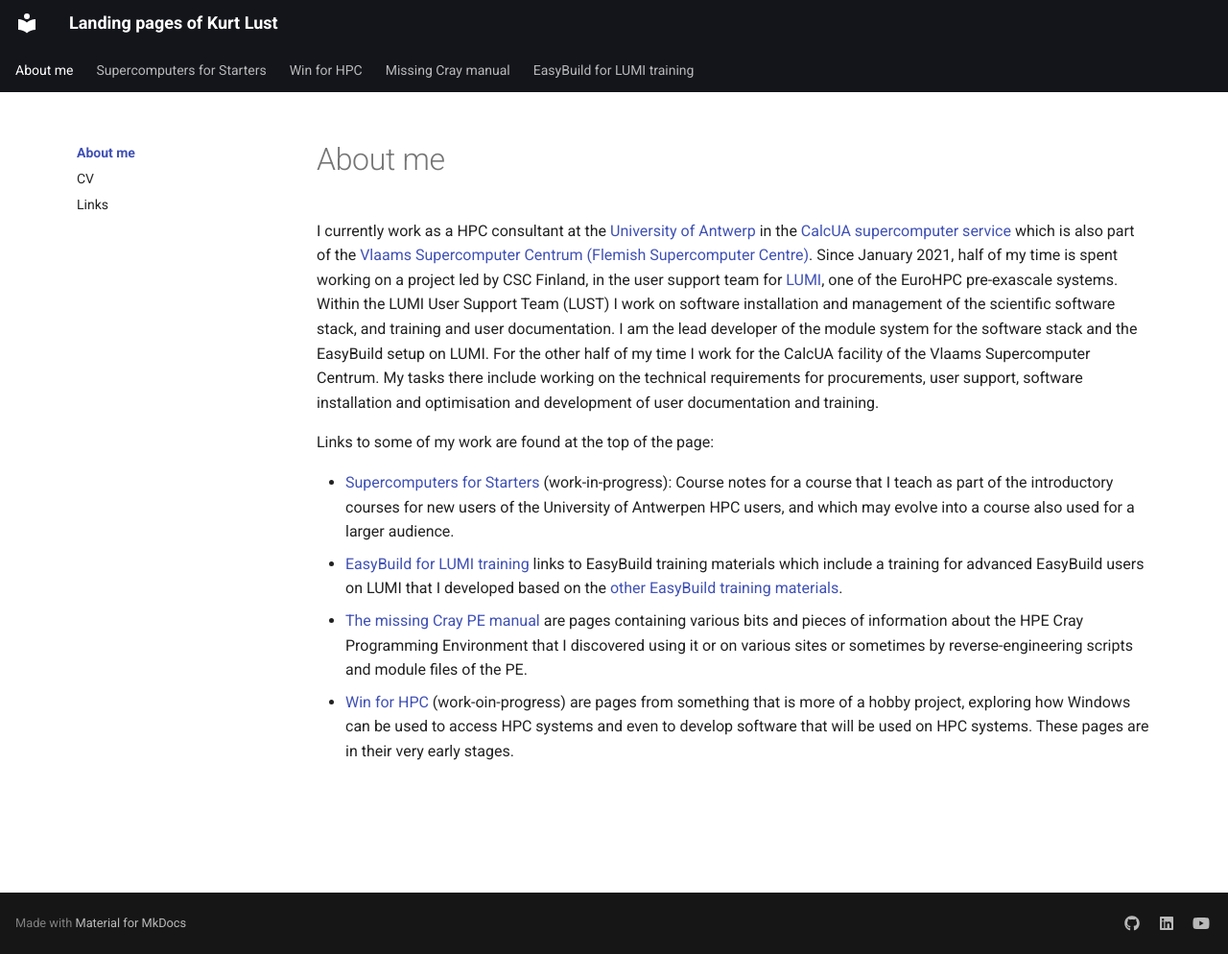
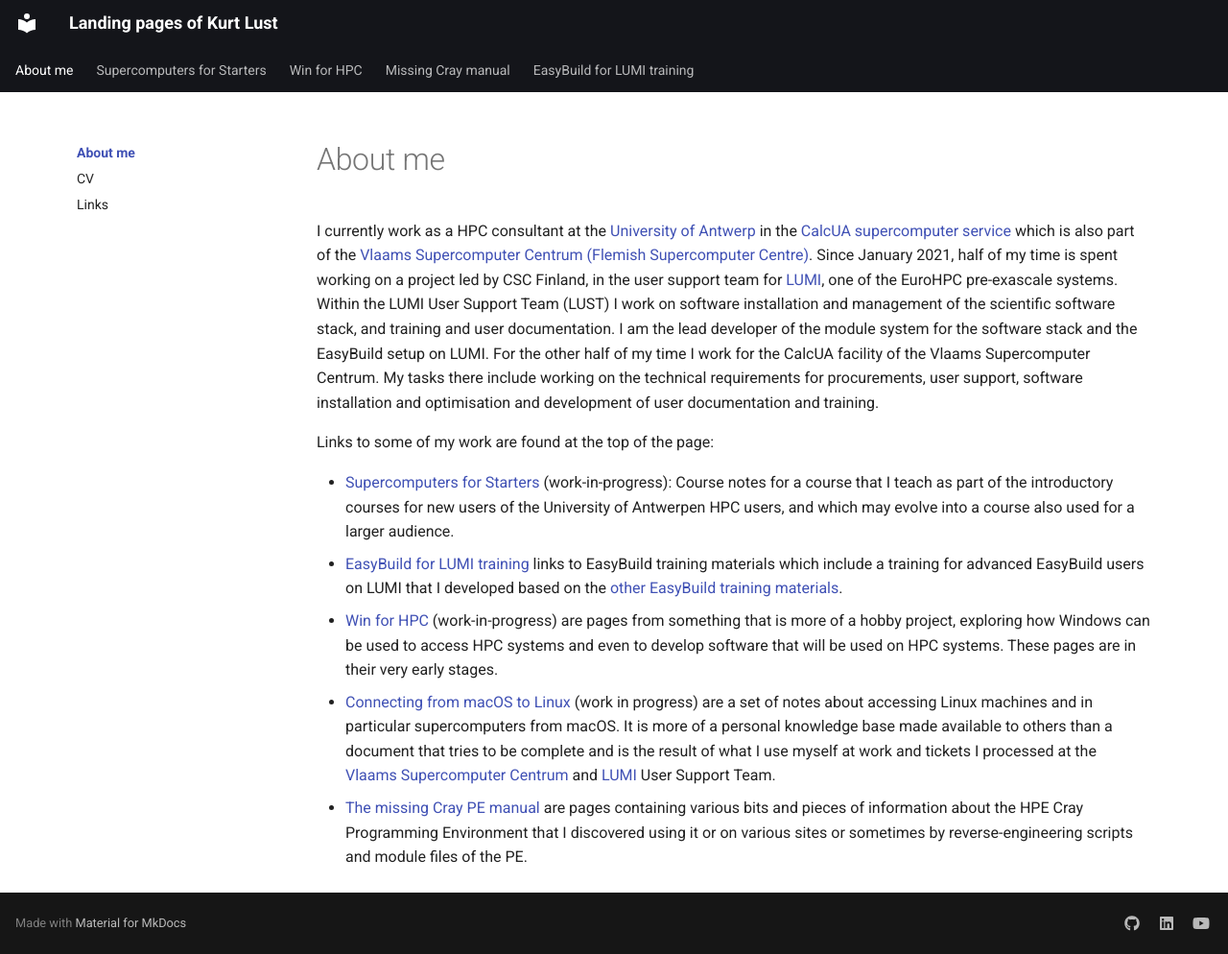
Before and after one commit to klust/klust.github.io, an MkDocs documentation site: the page built from docs/index.md, in a window 1280 px wide and 994 px high. Shown: the whole window at 96% size. Built offline with MkDocs 1.6.1 and Material for MkDocs 9.7.7, drawn with Linux system fonts in a browser that asks for light colours.

Commit message:
Add macOS-to-Linux web site.

```diff
--- a/docs/index.md
+++ b/docs/index.md
@@ -22,9 +22,14 @@ Links to some of my work are found at the top of the page:
 -   [EasyBuild for LUMI training](easybuild-tutorial) links to EasyBuild training materials which include
     a training for advanced EasyBuild users on LUMI that I developed based on the [other EasyBuild
     training materials](https://easybuild.io/tutorial).
--   [The missing Cray PE manual](craype-missing-manual) are pages containing various bits and pieces of information
+-   [Win for HPC](windows-client-HPC) (work-in-progress) are pages from something that is more of a hobby project, exploring how
+     Windows can be used to access HPC systems and even to develop software that will be used on HPC systems.
+     These pages are in their very early stages.
+-   [Connecting from macOS to Linux](macos-to-linux) (work in progress) are a set of notes about accessing Linux
+    machines and in particular supercomputers from macOS. It is more of a personal knowledge base made available
+    to others than a document that tries to be complete and is the result of what I use myself at work and tickets
+    I processed at the [Vlaams Supercomputer Centrum](https://vscentrum.be) and
+    [LUMI](https://lumi-supercomputer.eu) User Support Team.
+-   [The missing Cray PE manual](cray-missing-manual) are pages containing various bits and pieces of information
     about the HPE Cray Programming Environment that I discovered using it or on various sites or sometimes by
     reverse-engineering scripts and module files of the PE.
--   [Win for HPC](windows-client-HPC) (work-oin-progress) are pages from something that is more of a hobby project, exploring how
-     Windows can be used to access HPC systems and even to develop software that will be used on HPC systems.
-     These pages are in their very early stages.
```
